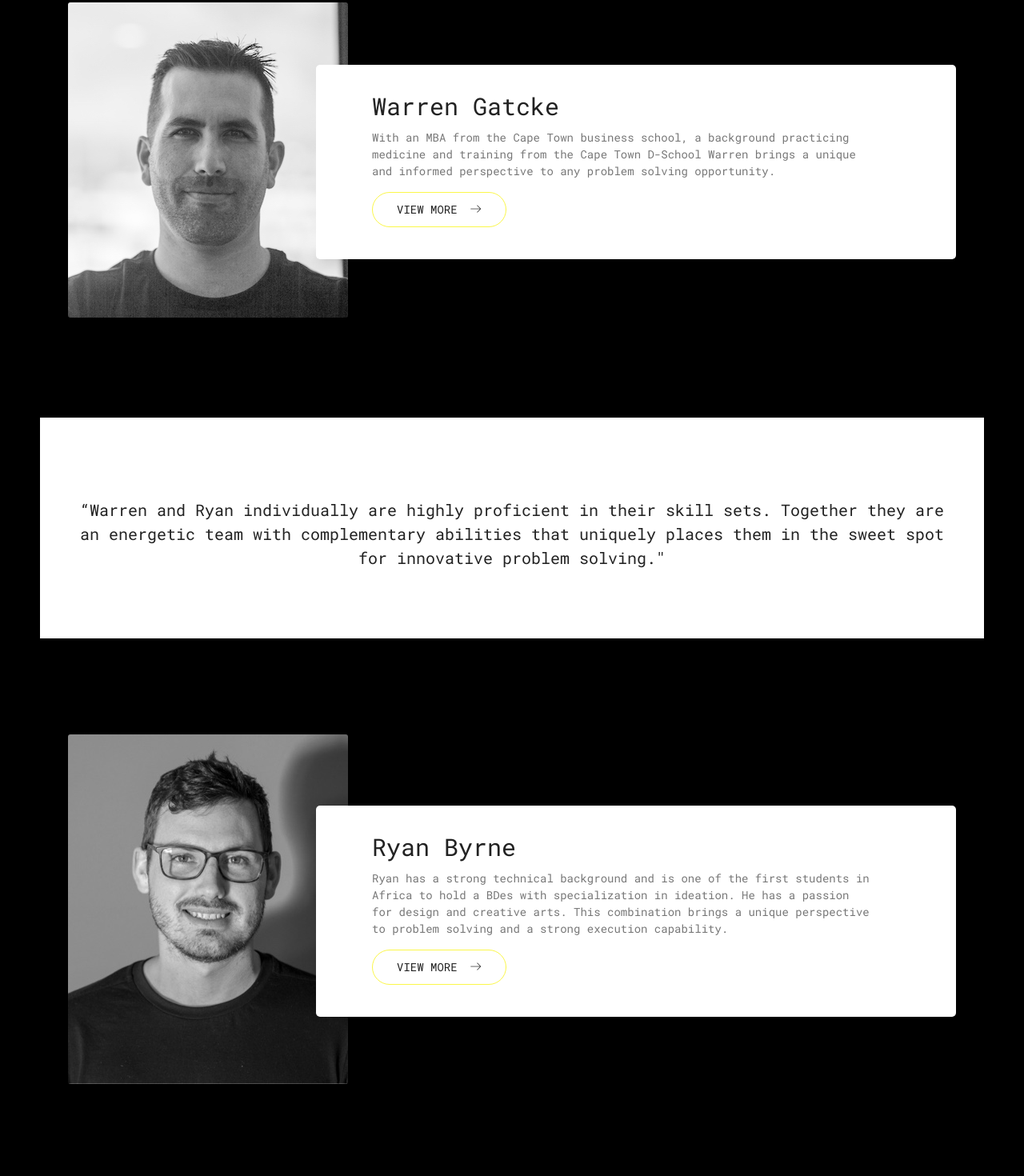
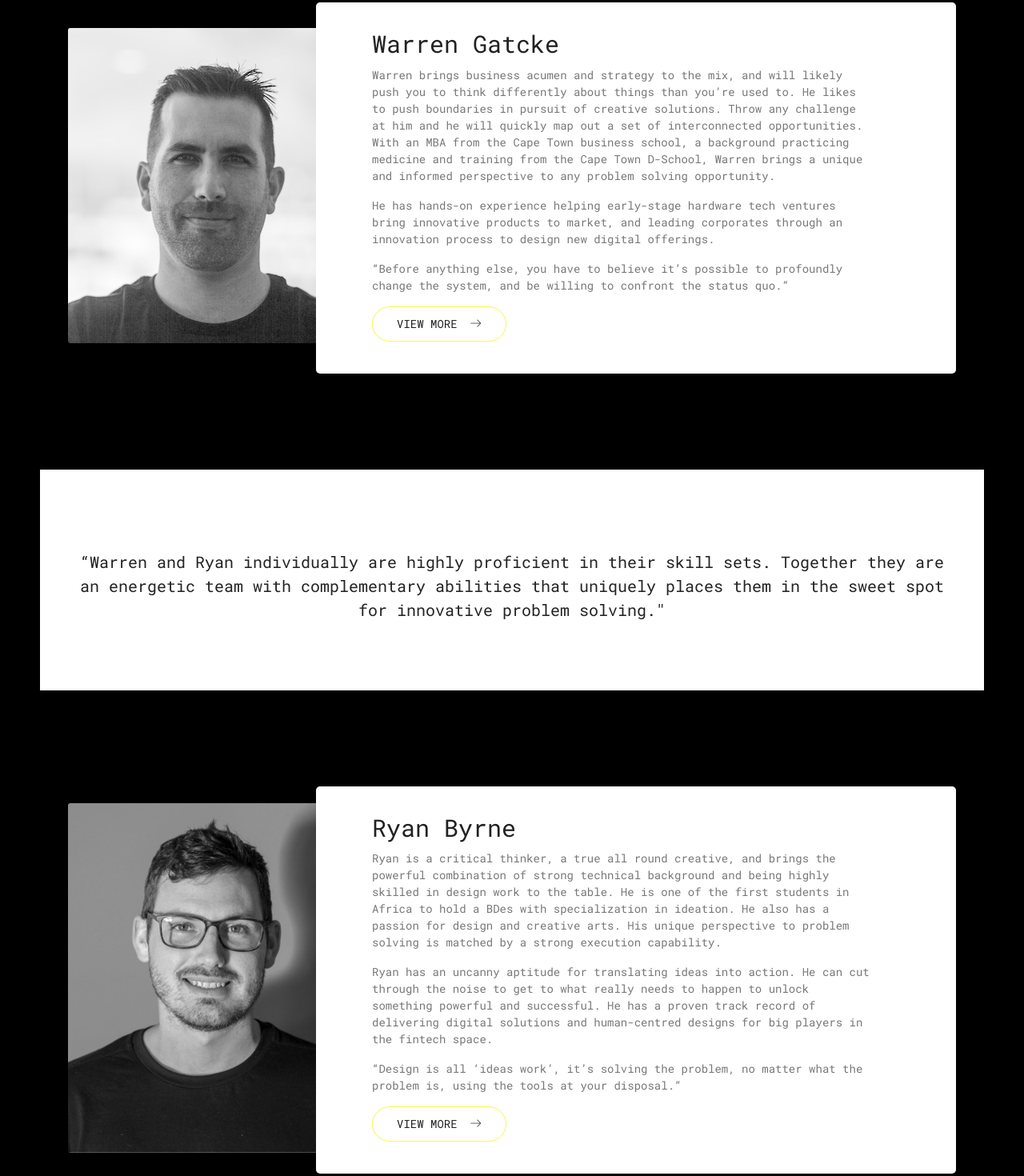
Before and after one commit to RyanByrne/2099, a plain HTML site: page index.html in a window 1280 px wide. Shown: the part 967-2437 px from the top of the page at 80% size. Drawn offline with nearby package versions, Linux system fonts and the light colour scheme.

Commit message:
changed biographical copy

```diff
--- a/index.html
+++ b/index.html
@@ -84,7 +84,12 @@
 					<div class="col-md-8 col-sm-6">
 						<div class="studio-content">
 							<h2>Warren Gatcke</h2>
-							<p>With an MBA from the Cape Town business school, a background practicing medicine and training from the Cape Town D-School Warren brings a unique and informed perspective to any problem solving opportunity. </p>
+							<p>Warren brings business acumen and strategy to the mix, and will likely push you to think differently about things than you’re used to. He likes to push boundaries in pursuit of creative solutions. Throw any challenge at him and he will quickly map out a set of interconnected opportunities.
+							With an MBA from the Cape Town business school, a background practicing medicine and training from the Cape Town D-School, Warren brings a unique and informed perspective to any problem solving opportunity.</p>
+
+							<p>He has hands-on experience helping early-stage hardware tech ventures bring innovative products to market, and leading corporates through an innovation process to design new digital offerings.</p>
+
+							<p><italic>“Before anything else, you have to believe it’s possible to profoundly change the system, and be willing to confront the status quo.”</italic></p>
 						<a target="_blank" href="https://www.linkedin.com/in/warrengatcke/" class="primary-btn">View More<span class="lnr lnr-arrow-right"></span></a>
 						</div>
 					</div>
@@ -112,7 +117,14 @@
 					<div class="col-md-8 col-sm-6">
 						<div class="studio-content">
 							<h2>Ryan Byrne</h2>
-							<p>Ryan has a strong technical background and is one of the first students in Africa to hold a BDes with specialization in ideation. He has a passion for design and creative arts. This combination brings a unique perspective to problem solving and a strong execution capability.  </p>
+							<p>Ryan is a critical thinker, a true all round creative, and brings the powerful combination of strong technical background and being highly skilled in design work to the table.
+							He is one of the first students in Africa to hold a BDes with specialization in ideation. He also has a passion for design and creative arts.
+							His unique perspective to problem solving is matched by a strong execution capability.</p>
+
+							<p>Ryan has an uncanny aptitude for translating ideas into action. He can cut through the noise to get to what really needs to happen to unlock something powerful and successful.
+							He has a proven track record of delivering digital solutions and human-centred designs for big players in the fintech space.</p>
+
+							<p><strong>“Design is all ‘ideas work’, it’s solving the problem, no matter what the problem is, using the tools at your disposal.”</strong></p>
 							<a target="_blank"  href="https://www.linkedin.com/in/ryanbyrne24/" class="primary-btn">View More<span class="lnr lnr-arrow-right"></span></a>
 						</div>
 					</div>
```
